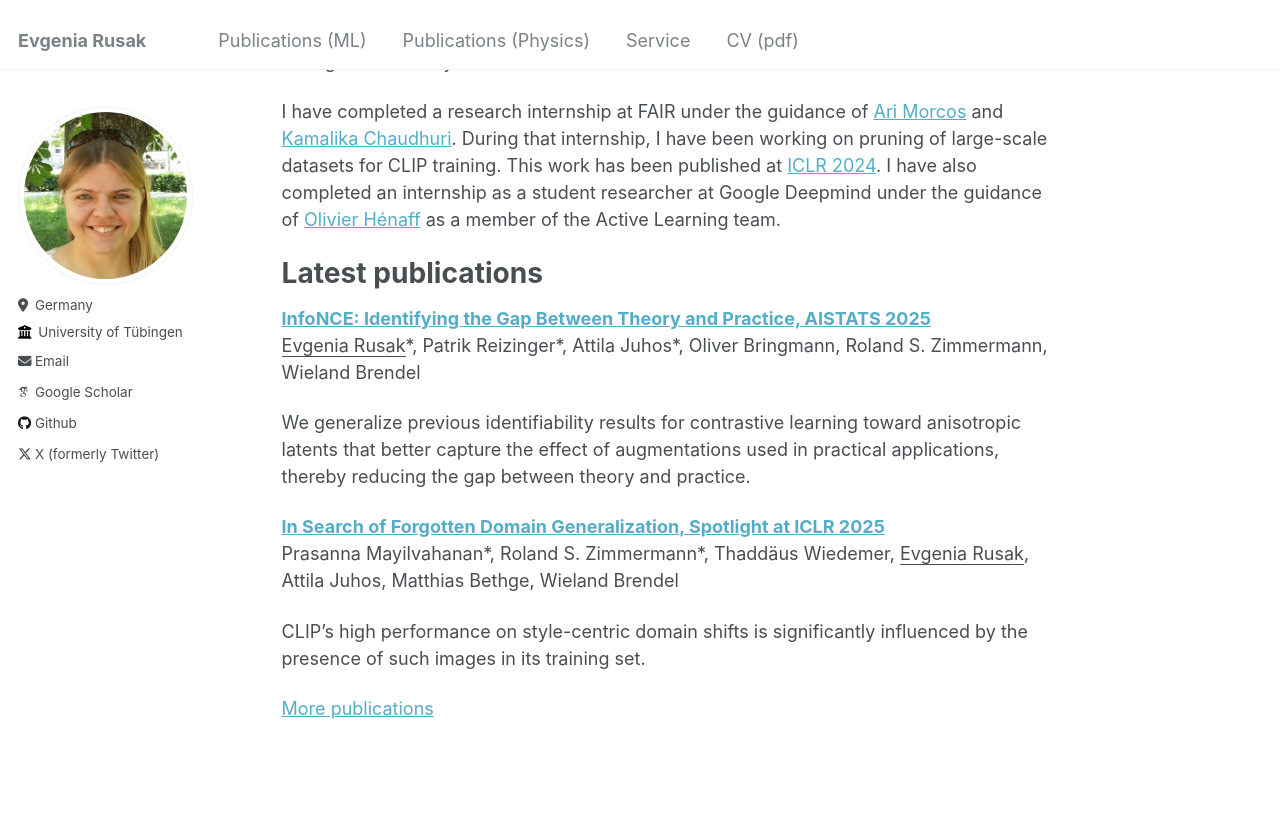
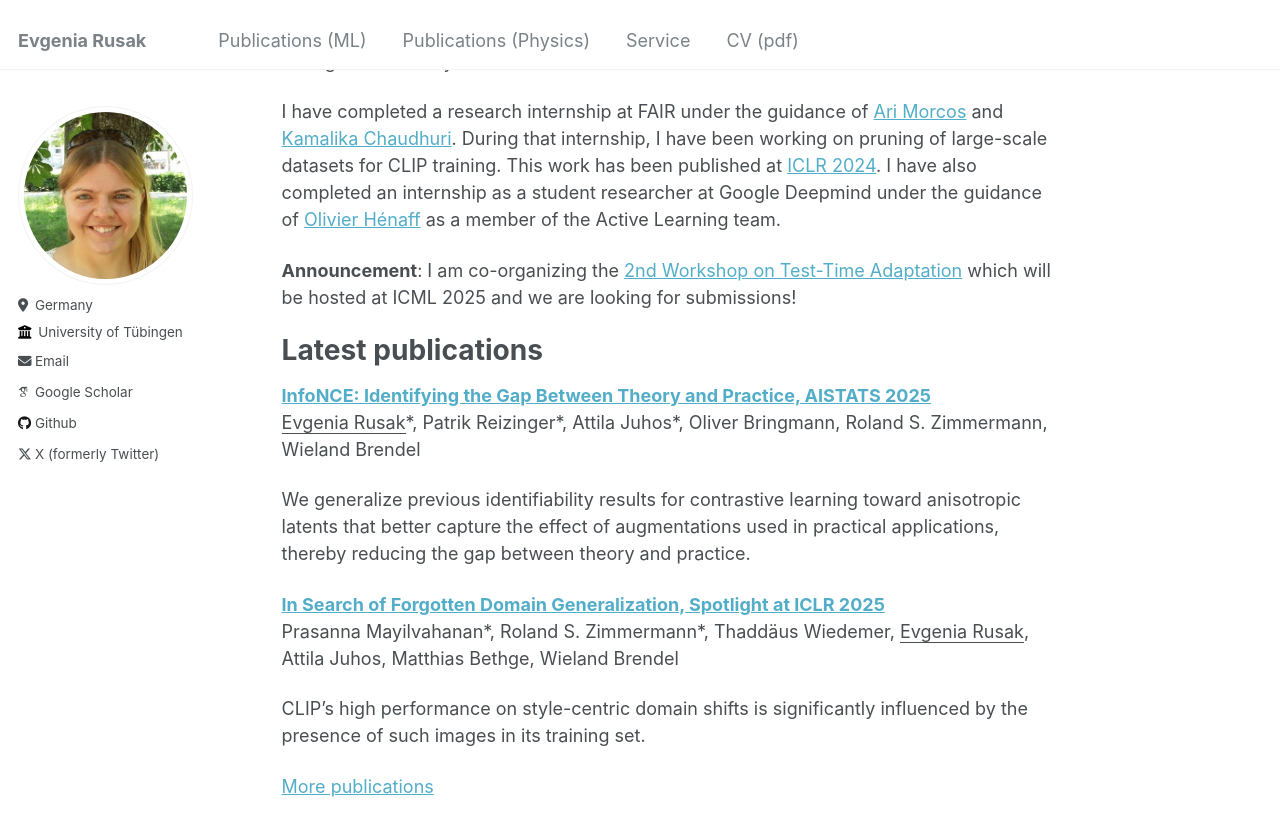
Before and after one commit to evgeniarusak/evgeniarusak.github.io, a Jekyll site: the page built from _pages/about.md, in a window 1280 px wide and 900 px high, scrolled down 525 px. Shown: the top 836 px of the window. Built offline with Jekyll 4.4.1, drawn with Linux system fonts in a browser that asks for light colours; some web fonts are replaced.

Commit message:
Update about.md

```diff
--- a/_pages/about.md
+++ b/_pages/about.md
@@ -14,6 +14,8 @@ In my recent works, I am trying to understand how the OOD generalization capabil
 
 I have completed a research internship at FAIR under the guidance of [Ari Morcos](https://www.arimorcos.com/) and [Kamalika Chaudhuri](https://cseweb.ucsd.edu/~kamalika/). During that internship, I have been working on pruning of large-scale datasets for CLIP training. This work has been published at [ICLR 2024](https://openreview.net/forum?id=CtOA9aN8fr). I have also completed an internship as a student researcher at Google Deepmind under the guidance of [Olivier Hénaff](https://www.olivierhenaff.com/) as a member of the Active Learning team.
 
+**Announcement**: I am co-organizing the [2nd Workshop on Test-Time Adaptation](https://tta-icml2025.github.io/) which will be hosted at ICML 2025 and we are looking for submissions!
+
 Latest publications
 ======
 
```
